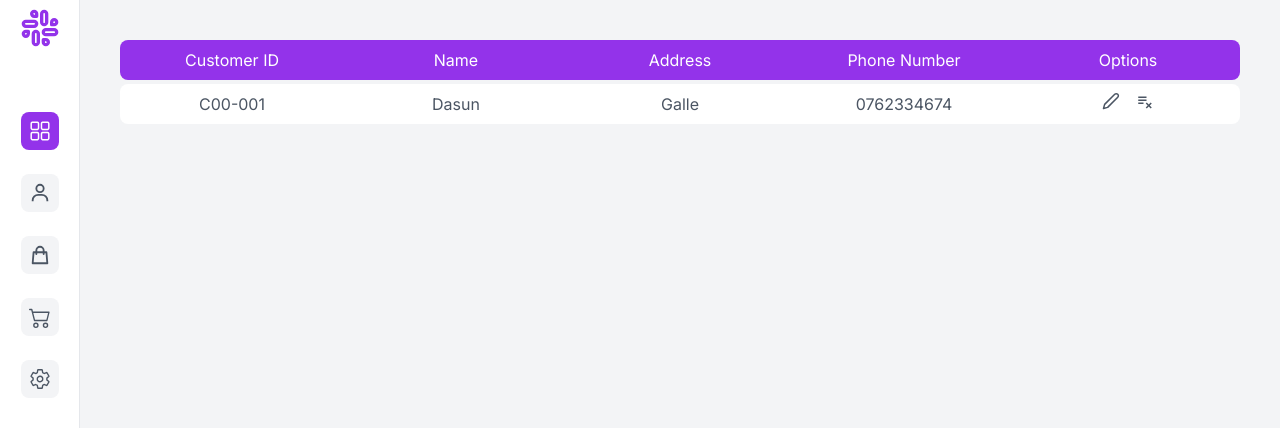
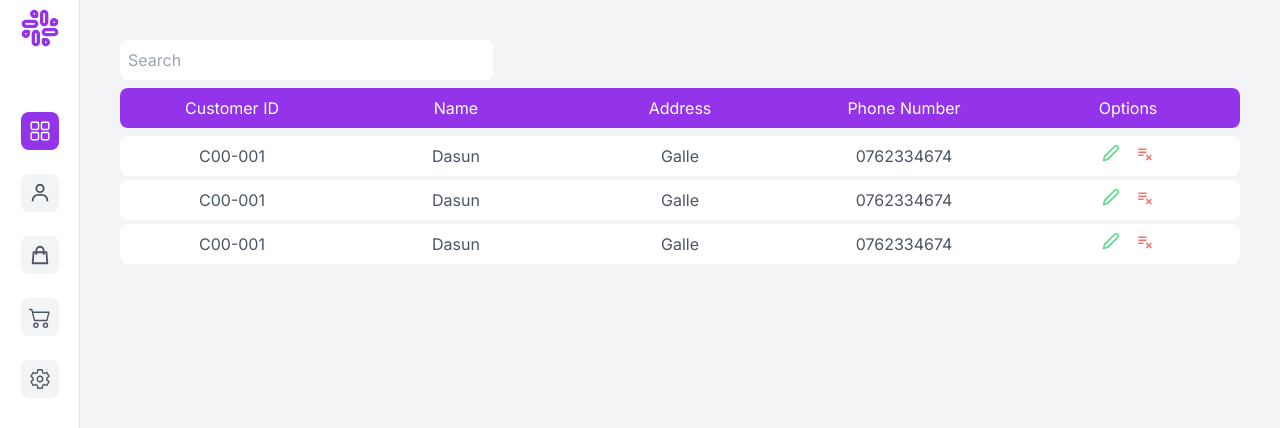
Before and after one commit to Sandun-Induranga/Next.js-POS, a Next.js app: page /customers in a window 1280 px wide. Shown: the top 428 px of the page. Built offline with nearby package versions, Linux system fonts and the light colour scheme.

Commit message:
Added Text Field to Search Customers

```diff
--- a/components/CustomersContainer.jsx
+++ b/components/CustomersContainer.jsx
@@ -4,9 +4,14 @@ import { MdPlaylistRemove } from "react-icons/md";
 
 const CustomersContainer = () => {
   return (
-    <div className="p-10 bg-gray-100 min-h-screen">
+    <div className="p-10 bg-gray-100 min-h-screen outline-none border-none">
+      <input
+        type="search"
+        className="lg:w-1/3 p-2 rounded-lg mb-2"
+        placeholder="Search"
+      />
       <ul>
-        <li className="grid grid-cols-5 justify-center text-center bg-purple-600 py-2 rounded-lg text-white">
+        <li className="grid grid-cols-5 justify-center text-center bg-purple-600 py-2 rounded-lg text-white mb-2">
           <h1>Customer ID</h1>
           <h1>Name</h1>
           <h1>Address</h1>
@@ -19,8 +24,28 @@ const CustomersContainer = () => {
           <h1>Galle</h1>
           <h1>0762334674</h1>
           <div className="flex justify-center gap-4">
-            <FiEdit2 size={18} />
-            <MdPlaylistRemove size={18} />
+            <FiEdit2 size={18} className="text-green-400" />
+            <MdPlaylistRemove size={18} className="text-red-400" />
+          </div>
+        </li>
+        <li className="grid grid-cols-5 justify-center text-center bg-white py-2 rounded-lg text-gray-600 mt-1">
+          <h1>C00-001</h1>
+          <h1>Dasun</h1>
+          <h1>Galle</h1>
+          <h1>0762334674</h1>
+          <div className="flex justify-center gap-4">
+            <FiEdit2 size={18} className="text-green-400" />
+            <MdPlaylistRemove size={18} className="text-red-400" />
+          </div>
+        </li>
+        <li className="grid grid-cols-5 justify-center text-center bg-white py-2 rounded-lg text-gray-600 mt-1">
+          <h1>C00-001</h1>
+          <h1>Dasun</h1>
+          <h1>Galle</h1>
+          <h1>0762334674</h1>
+          <div className="flex justify-center gap-4">
+            <FiEdit2 size={18} className="text-green-400" />
+            <MdPlaylistRemove size={18} className="text-red-400" />
           </div>
         </li>
       </ul>
```
